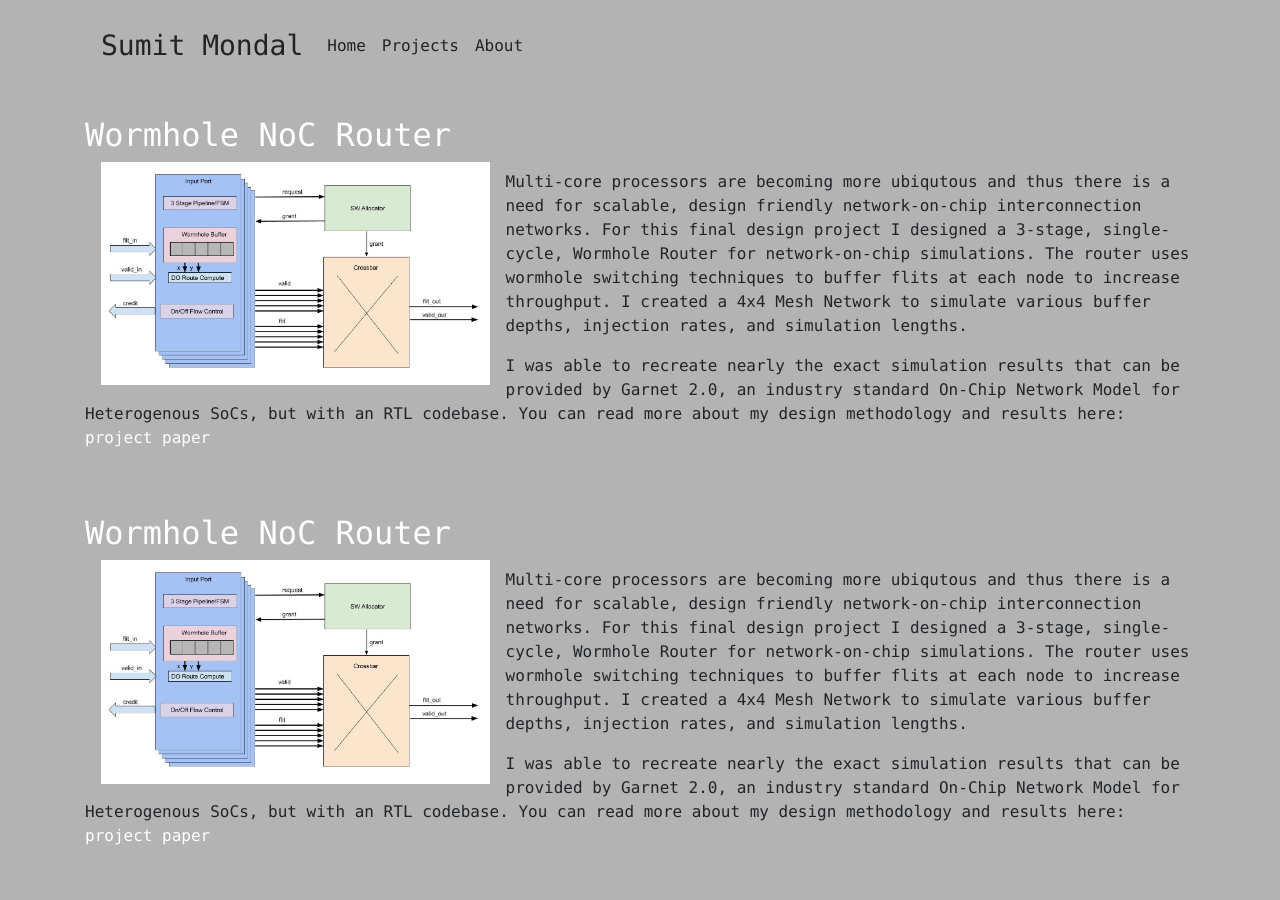
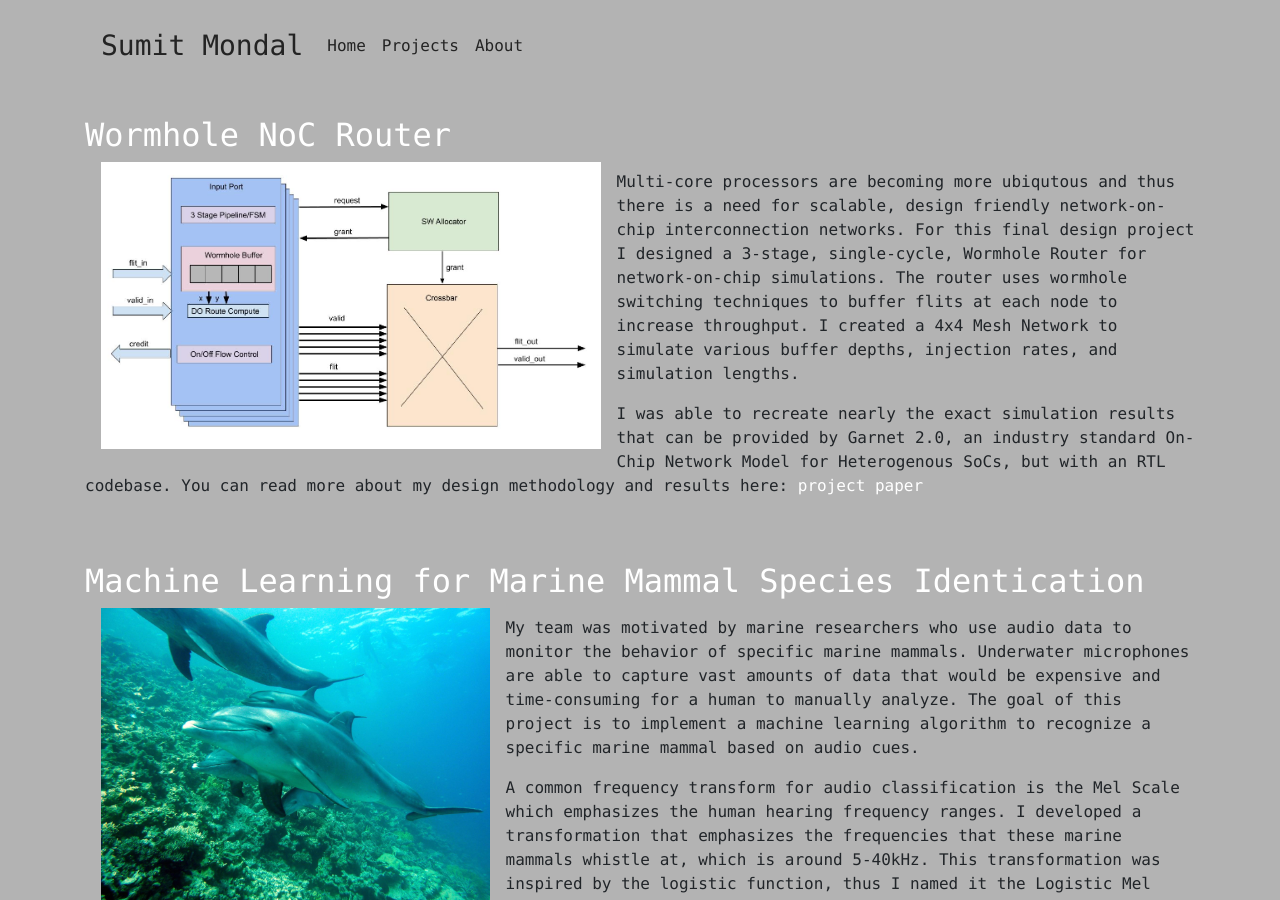
Before and after one commit to SumitMondal/SumitMondal.github.io, a Jekyll site: the page built from projects/index.html, in a window 1280 px wide and 900 px high. Built offline with Jekyll 4.4.1, drawn with Linux system fonts in a browser that asks for light colours.

Commit message:
fixing projects page

```diff
--- a/projects/index.html
+++ b/projects/index.html
@@ -11,25 +11,13 @@ layout: project
   </div>
 </div>
 -->
-<div class="container">
-  <div class="row">
-    <div class="col">
-      <br>
-      <h2 class="text-secondary"><a href="https://github.com/SumitMondal/wormholeRouter">Wormhole NoC Router</a></h2>
-      <p><img src="/images/wormhole.jpg" style="width: 35%;display: block; float:left;margin:0 1em 1em 1em;"   alt="cover" /></p>
-      <p>Multi-core processors are becoming more ubiqutous and thus there is a need for scalable, design friendly network-on-chip interconnection networks. For this final design project I designed a 3-stage, single-cycle, Wormhole Router for network-on-chip simulations. The router uses wormhole switching techniques to buffer flits at each node to increase throughput. I created a 4x4 Mesh Network to simulate various buffer depths, injection rates, and simulation lengths.</p>
-      <p>I was able to recreate nearly the exact simulation results that can be provided by Garnet 2.0, an industry standard On-Chip Network Model for Heterogenous SoCs, but with an RTL codebase. You can read more about my design methodology and results here: <a href="/docs/wormhole.pdf">project paper</a></p>
-      <br>
-    </div>
-  </div>
-</div>
 
 <div class="container">
   <div class="row">
     <div class="col">
       <br>
       <h2 class="text-secondary"><a href="https://github.com/SumitMondal/wormholeRouter">Wormhole NoC Router</a></h2>
-      <p><img src="/images/wormhole.jpg" style="width: 35%;display: block; float:left;margin:0 1em 1em 1em;"   alt="cover" /></p>
+      <p><img src="/images/wormhole.jpg" style="width: 45%;display: block; float:left;margin:0 1em 1em 1em;"   alt="cover" /></p>
       <p>Multi-core processors are becoming more ubiqutous and thus there is a need for scalable, design friendly network-on-chip interconnection networks. For this final design project I designed a 3-stage, single-cycle, Wormhole Router for network-on-chip simulations. The router uses wormhole switching techniques to buffer flits at each node to increase throughput. I created a 4x4 Mesh Network to simulate various buffer depths, injection rates, and simulation lengths.</p>
       <p>I was able to recreate nearly the exact simulation results that can be provided by Garnet 2.0, an industry standard On-Chip Network Model for Heterogenous SoCs, but with an RTL codebase. You can read more about my design methodology and results here: <a href="/docs/wormhole.pdf">project paper</a></p>
       <br>
```
Also changed, not shown: 1 other file.
